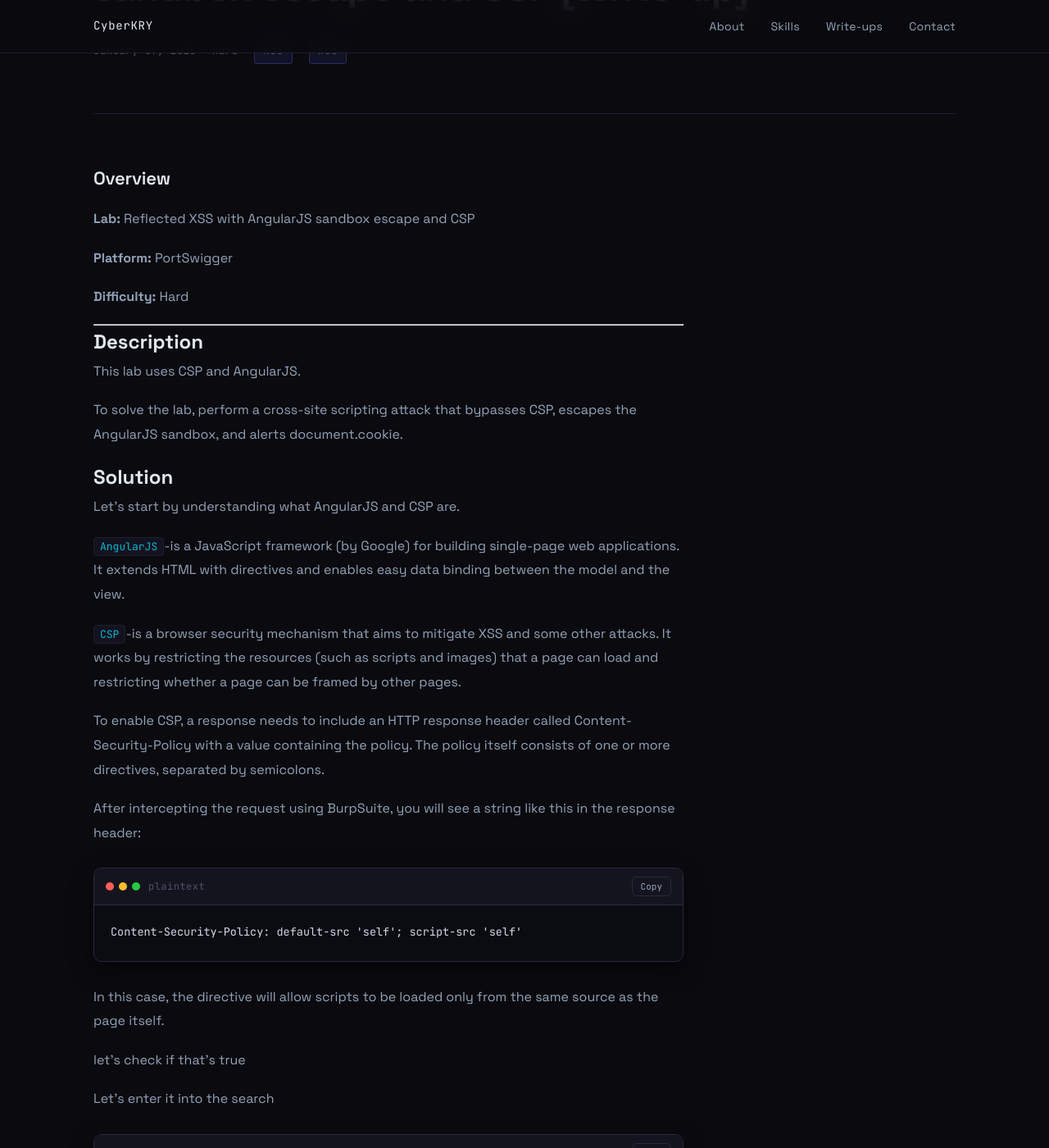
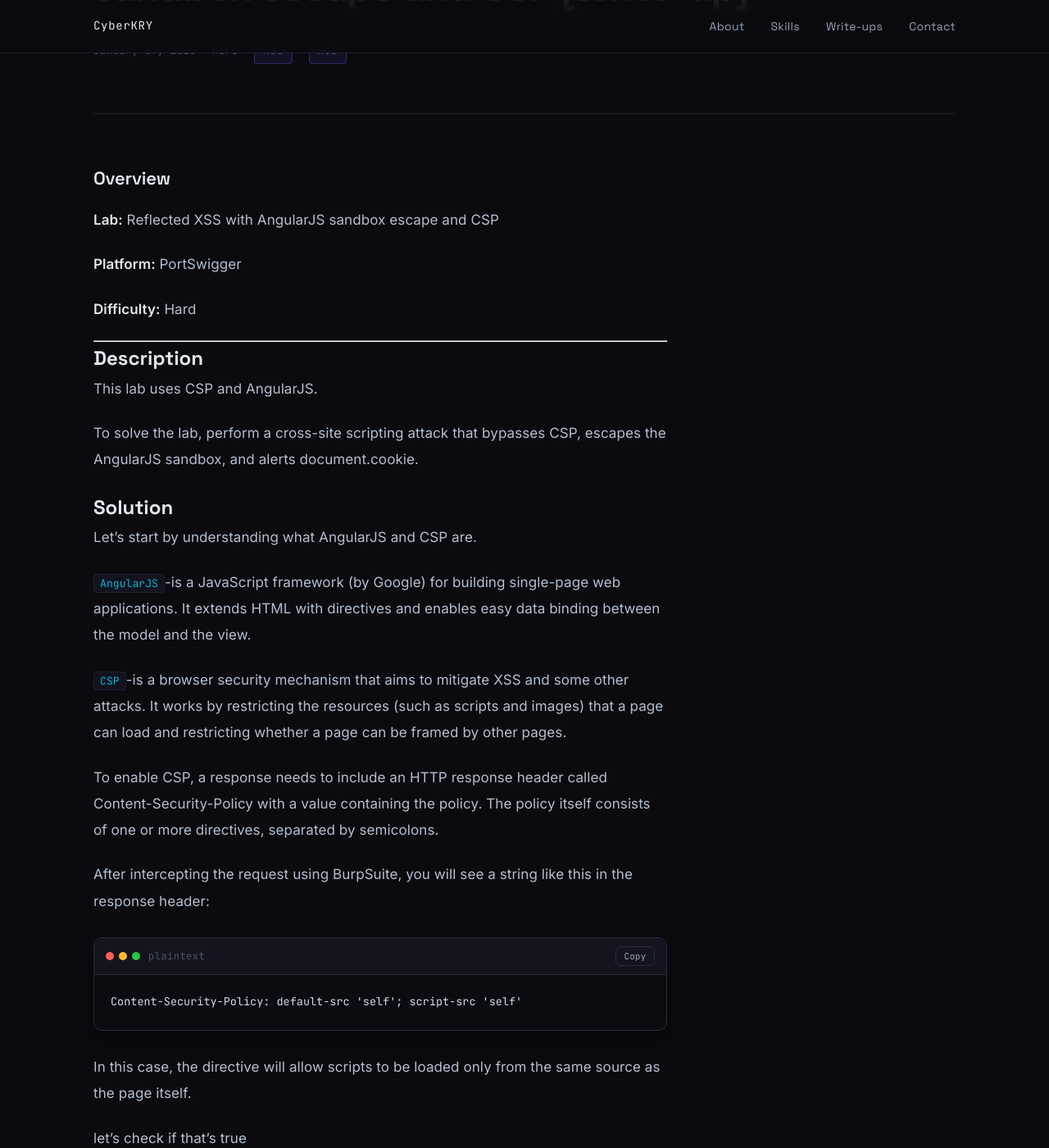
Before and after one commit to CyberKRY/CyberKRY.github.io, a Jekyll site: the page built from _posts/2026-01-07-portswigger-Lab: Reflected XSS with AngularJS sandbox escape and CSP.md, in a window 1280 px wide and 1400 px high, scrolled down 294 px. Shown: the whole window at 82% size. Built offline with Jekyll 4.4.1, drawn with Linux system fonts in a browser that asks for light colours.

Commit message:
Update main.css

```diff
--- a/assets/css/main.css
+++ b/assets/css/main.css
@@ -583,8 +583,9 @@ section { padding: 80px 0; }
 }
 
 .post-content {
-  max-width: 720px;
+  max-width: 700px;
   padding-bottom: 80px;
+  text-rendering: optimizeLegibility;
 }
 
 .post-content h2 {
@@ -602,18 +603,34 @@ section { padding: 80px 0; }
   color: var(--text-primary);
 }
 
+.post-content p,
+.post-content li {
+  font-family: 'Inter', var(--font-display);
+  font-size: 17px;
+  line-height: 1.9;
+  color: #b4bfd0;
+  letter-spacing: 0.005em;
+}
+
 .post-content p {
-  color: var(--text-secondary);
-  margin-bottom: 18px;
-  line-height: 1.85;
+  margin-bottom: 22px;
+}
+
+.post-content strong {
+  color: var(--text-primary);
+  font-weight: 600;
+}
+
+.post-content a {
+  text-decoration: underline;
+  text-decoration-color: rgba(99,102,241,0.4);
+  text-underline-offset: 3px;
 }
 
 .post-content ul, .post-content ol {
-  color: var(--text-secondary);
   margin-bottom: 18px;
   padding-left: 24px;
   list-style: disc;
-  line-height: 1.85;
 }
 
 .post-content code {
```
